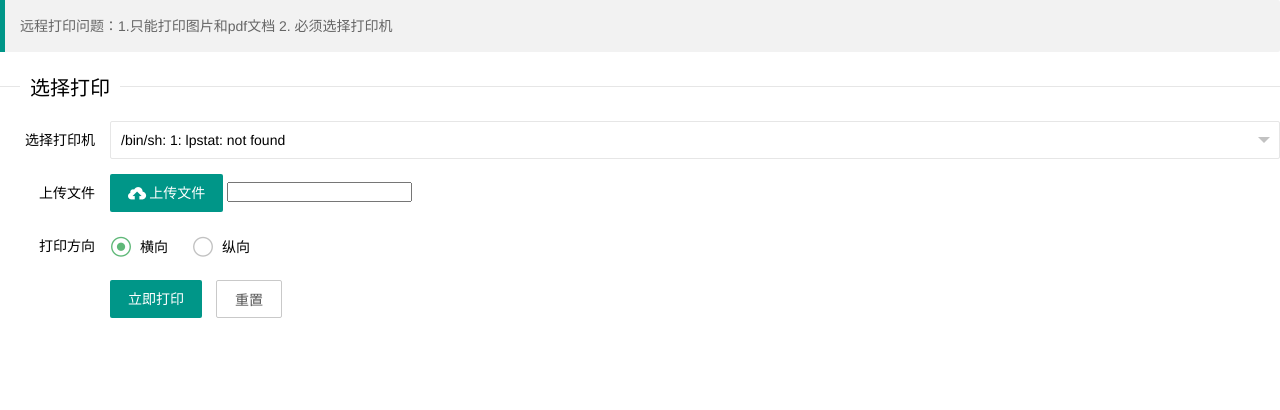
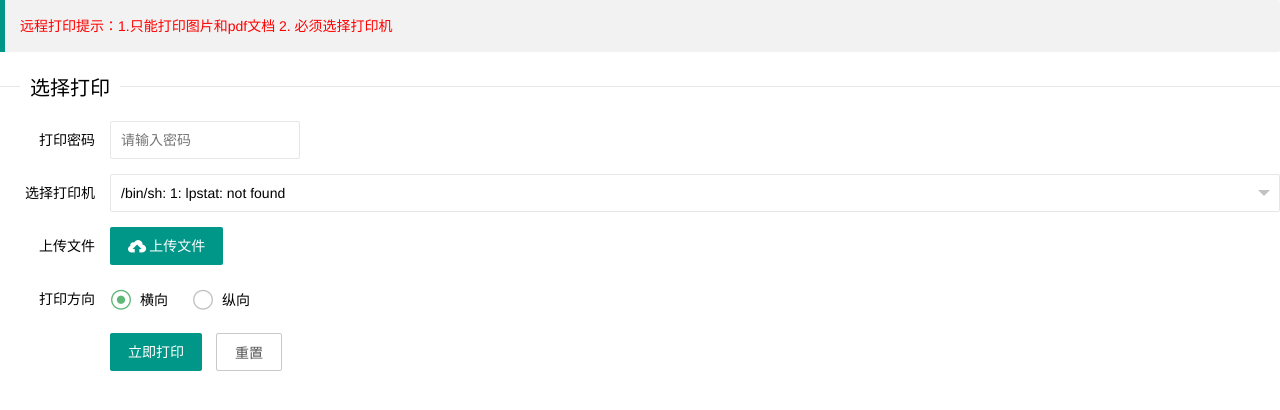
Before and after one commit to qHrs/QWebPrint, a Flask app: page / in a window 1280 px wide. Shown: the top 410 px of the page. Run offline with Flask 2, Linux system fonts and the light colour scheme; parts of the project's set-up code (start-up, migrations or seed data) failed here and were passed over.

Commit message:
完成页面调整

```diff
--- a/app/main/views.py
+++ b/app/main/views.py
@@ -13,6 +13,7 @@ main = Blueprint('main', __name__)
 def index():
     printerList = getPrints()
     return render_template("index.html", printerList=printerList)
+
 
 @main.route('/upload', methods=['POST'])
 def upload():
@@ -44,29 +45,39 @@ def upload():
     else:
         return jsonify({'code': -1, 'filename': '', 'msg': 'Method not allowed'})
 
+
 @main.route('/toprint', methods=['POST'])
 def toPrint():
     '执行打印程序  lp -d HP_LaserJet_1020 filename'
     printer = request.form.get('printer')
     filename = request.form.get('filename')
-    printComm = 'lp -d {0} {1}'
-    print(printComm.format(printer, filename))
-    return jsonify({'code': -1, 'filename': '', 'msg': 'success'})
-    '''
-    (status, output) = subprocess.getstatusoutput(printComm.format(printer, filename))
-    if status == 0:
-        return output.split('\n')
+    password = request.form.get('password')
+
+    if password == '101022':
+        if printer:
+            if filename:
+                printComm = 'lp -d {0} {1}'
+                # (status, output) = (0, 'test')
+                (status, output) = subprocess.getstatusoutput(printComm.format(printer, filename))
+                if status == 0:
+                    return jsonify({'code': 0, 'output': str(output), 'msg': 'success'})
+                else:
+                    return jsonify({'code': -1, 'output': str(output), 'msg': 'fail'})
+            else:
+                return jsonify({'code': -1, 'output': '', 'msg': 'No file'})
+        else:
+            return jsonify({'code': -1, 'output': '', 'msg': 'no printer'})
     else:
-        return ['hp1020'] #None
-     '''
+        return jsonify({'code': -1, 'output': '', 'msg': 'password error'})
 
+# ['hp1020']
 def getPrints():
     '获取打印机列表'
     (status, output) = subprocess.getstatusoutput("lpstat -p | grep printer |awk '{print $2}'")
     if status == 0:
         return output.split('\n')
     else:
-        return ['hp1020'] #None
+        return None
 
 
 def getDefaultPrint():
--- a/templates/index.html
+++ b/templates/index.html
@@ -11,8 +11,8 @@
 </head>
 <body>
 
-<blockquote class="layui-elem-quote layui-text">
-  远程打印问题：1.只能打印图片和pdf文档 2. 必须选择打印机
+<blockquote class="layui-elem-quote layui-text" style="color: red">
+  远程打印提示：1.只能打印图片和pdf文档 2. 必须选择打印机
 </blockquote>
 
 <fieldset class="layui-elem-field layui-field-title" style="margin-top: 20px;">
@@ -20,27 +20,33 @@
 </fieldset>
 
 <form class="layui-form" action="" enctype="multipart/form-data">
-
+  <div class="layui-form-item">
+    <label class="layui-form-label">打印密码</label>
+    <div class="layui-input-inline">
+      <input type="password" name="password" lay-verify="pass" placeholder="请输入密码" autocomplete="off" class="layui-input">
+    </div>
+  </div>
   <div class="layui-form-item">
     <label class="layui-form-label">选择打印机</label>
     <div class="layui-input-block">
+          <select name="printer" lay-filter="aihao" lay-verify="printer">
               {% if printerList %}
-          <select name="printer" lay-filter="aihao">
                   {% for item in printerList %}
                 <option value="{{ item }}">{{ item }}</option>
                   {% endfor %}
+            {% else %}
+                <option value="">当前没有可选择的打印机</option>
+           {% endif %}
           </select>
-        {% else %}
-            没有可使用的打印机
-       {% endif %}
     </div>
   </div>
   <div class="layui-form-item">
     <label class="layui-form-label">上传文件</label>
-    <div class="layui-input-block">
+    <div class="layui-input-inline">
         <button type="button" class="layui-btn" id="test3"><i class="layui-icon"></i>上传文件</button>
-        <input type="text" name="filename" id="filename">
     </div>
+        <div class="layui-form-mid layui-word-aux" id="showfilename"></div>
+        <input type="hidden" name="filename" lay-verify="fname" id="filename">
   </div>
   <div class="layui-form-item">
     <label class="layui-form-label">打印方向</label>
@@ -71,29 +77,50 @@ layui.use(['form', 'upload'], function(){
     ,accept: 'file' //普通文件
     ,exts: 'jpg|png|pdf|txt' //只允许上传压缩文件
     ,done: function(res){
-      layer.msg(res.filename + '上传成功');
+      // layer.msg(res.filename + '上传成功');
       layui.$("#filename").attr('value', res.msg);
+      layui.$("#showfilename").text('已上传：' + res.filename);
     }
     ,error: function(res){
-        layer.msg('上传失败');
+        layui.$("#showfilename").text('上传失败');
+        // layer.msg('上传失败');
       console.log(res)
+    }
+  });
+
+  //自定义验证规则
+  form.verify({
+    pass: [
+      /^[\S]{6}$/
+      ,'请输入密码'
+    ]
+    ,printer: function(value){
+        console.log('printer:' + value);
+        if(value.length <= 0){
+            return '请选择打印机！';
+          }
+    }
+    ,fname: function(value){
+        console.log('fname:' + value);
+        if(value.length <= 0){
+            return '请上传文件！';
+          }
     }
   });
 
   //监听提交
 	form.on('submit(prt)', function(data){
-      console.log(layui.$(data.form).serialize());
         layui.$.ajax({
                 url: '/toprint',
                 type: 'POST',
-                 data: layui.$(data.form).serialize(),
-                 success: function (info) {
-                     if (info.code === 1) {
-                         setTimeout(function () {
-                             location.href = info.url;
-                         }, 1000);
-                     }
+                data: layui.$(data.form).serialize()
+            })
+            .done(function( info ) {
+                console.log(info)
+                if (info.code == 0) {
                     layer.msg(info.msg);
+                } else{
+                    layer.msg('Error:' + info.msg);
                 }
             });
     return false;
```
Lines whose indentation alone changed are shown as unchanged.
